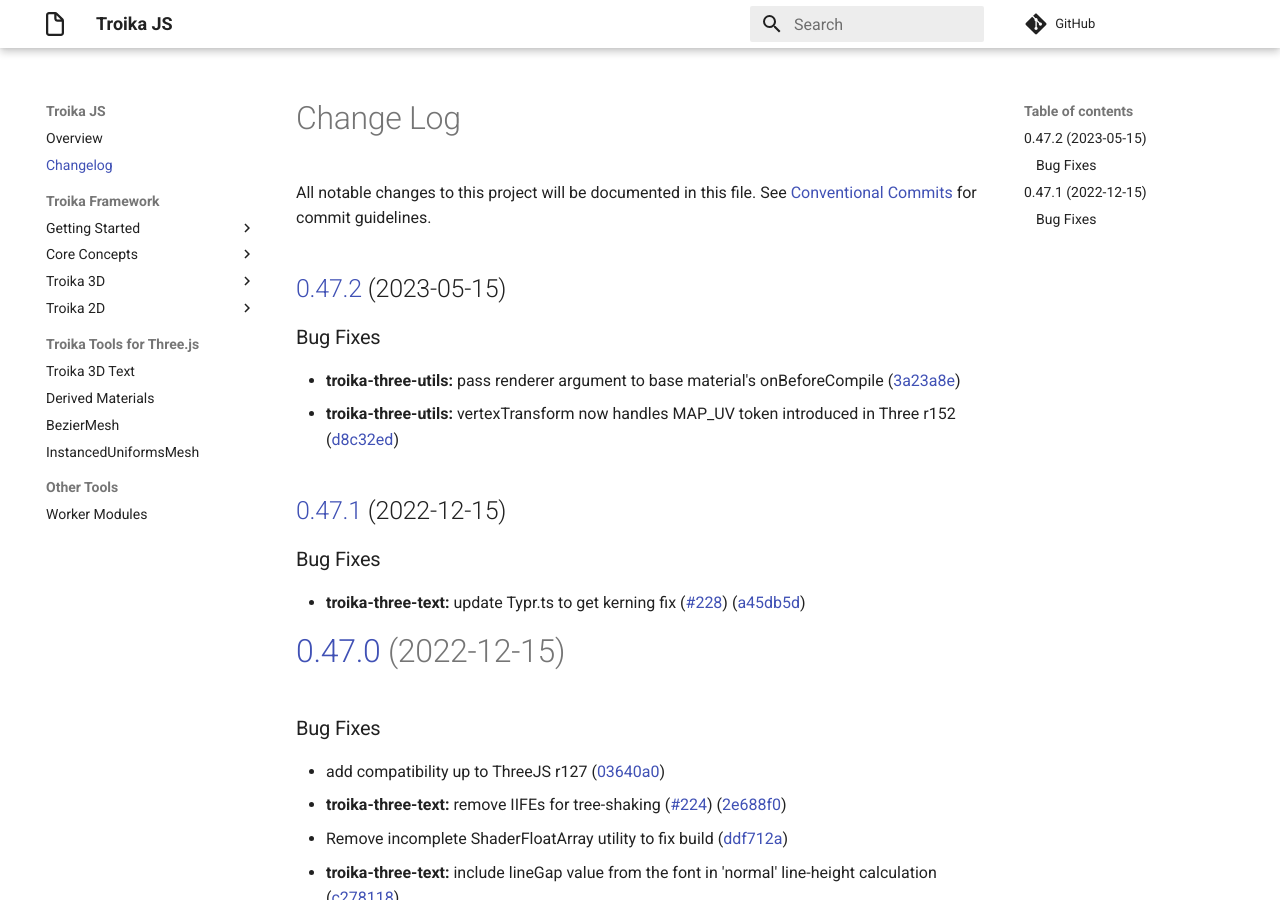
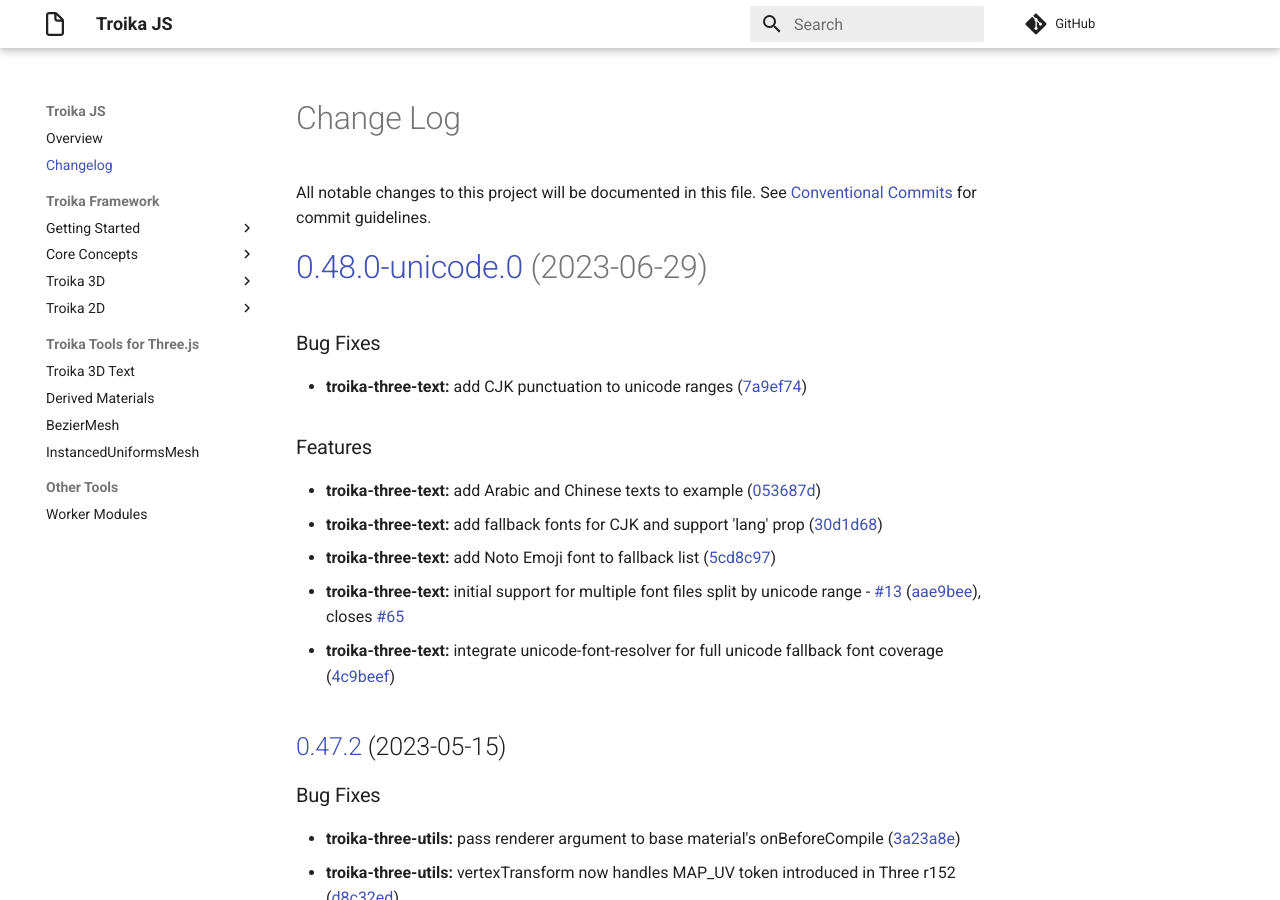
Before and after one commit to protectwise/troika, an MkDocs documentation site: the page built from docs/changelog.md, in a window 1280 px wide and 900 px high. Built offline with MkDocs 1.6.1 and Material for MkDocs 9.7.7, drawn with Linux system fonts in a browser that asks for light colours; comment, search, counter and statistics services are not loaded.

Commit message:
v0.48.0-unicode.0

```diff
--- a/CHANGELOG.md
+++ b/CHANGELOG.md
@@ -2,6 +2,26 @@
 
 All notable changes to this project will be documented in this file.
 See [Conventional Commits](https://conventionalcommits.org) for commit guidelines.
+
+# [0.48.0-unicode.0](https://github.com/protectwise/troika/compare/v0.47.2...v0.48.0-unicode.0) (2023-06-29)
+
+
+### Bug Fixes
+
+* **troika-three-text:** add CJK punctuation to unicode ranges ([7a9ef74](https://github.com/protectwise/troika/commit/7a9ef74630b3a1d1cb777b590364aa9e1de693db))
+
+
+### Features
+
+* **troika-three-text:** add Arabic and Chinese texts to example ([053687d](https://github.com/protectwise/troika/commit/053687dc03437b67c259b7f4c3b1898f52545dd4))
+* **troika-three-text:** add fallback fonts for CJK and support 'lang' prop ([30d1d68](https://github.com/protectwise/troika/commit/30d1d684768ee5da759c86a94caabb79cfe2d6e0))
+* **troika-three-text:** add Noto Emoji font to fallback list ([5cd8c97](https://github.com/protectwise/troika/commit/5cd8c97c4a09f1f57cf6eda0e3eefa15ef0a55b9))
+* **troika-three-text:** initial support for multiple font files split by unicode range - [#13](https://github.com/protectwise/troika/issues/13) ([aae9bee](https://github.com/protectwise/troika/commit/aae9bee6ecff02d9752e46d076257cd406b53db7)), closes [#65](https://github.com/protectwise/troika/issues/65)
+* **troika-three-text:** integrate unicode-font-resolver for full unicode fallback font coverage ([4c9beef](https://github.com/protectwise/troika/commit/4c9beef4372946239e771b97a0cd35e90ab41ad2))
+
+
+
+
 
 ## [0.47.2](https://github.com/protectwise/troika/compare/v0.47.1...v0.47.2) (2023-05-15)
 
--- a/packages/troika-3d-text/CHANGELOG.md
+++ b/packages/troika-3d-text/CHANGELOG.md
@@ -2,6 +2,14 @@
 
 All notable changes to this project will be documented in this file.
 See [Conventional Commits](https://conventionalcommits.org) for commit guidelines.
+
+# [0.48.0-unicode.0](https://github.com/protectwise/troika/compare/v0.47.2...v0.48.0-unicode.0) (2023-06-29)
+
+**Note:** Version bump only for package troika-3d-text
+
+
+
+
 
 ## [0.47.2](https://github.com/protectwise/troika/compare/v0.47.1...v0.47.2) (2023-05-15)
 
--- a/packages/troika-3d-ui/CHANGELOG.md
+++ b/packages/troika-3d-ui/CHANGELOG.md
@@ -2,6 +2,14 @@
 
 All notable changes to this project will be documented in this file.
 See [Conventional Commits](https://conventionalcommits.org) for commit guidelines.
+
+# [0.48.0-unicode.0](https://github.com/protectwise/troika/compare/v0.47.2...v0.48.0-unicode.0) (2023-06-29)
+
+**Note:** Version bump only for package troika-3d-ui
+
+
+
+
 
 ## [0.47.2](https://github.com/protectwise/troika/compare/v0.47.1...v0.47.2) (2023-05-15)
 
--- a/packages/troika-examples/CHANGELOG.md
+++ b/packages/troika-examples/CHANGELOG.md
@@ -2,6 +2,19 @@
 
 All notable changes to this project will be documented in this file.
 See [Conventional Commits](https://conventionalcommits.org) for commit guidelines.
+
+# [0.48.0-unicode.0](https://github.com/protectwise/troika/compare/v0.47.2...v0.48.0-unicode.0) (2023-06-29)
+
+
+### Features
+
+* **troika-three-text:** add Arabic and Chinese texts to example ([053687d](https://github.com/protectwise/troika/commit/053687dc03437b67c259b7f4c3b1898f52545dd4))
+* **troika-three-text:** add Noto Emoji font to fallback list ([5cd8c97](https://github.com/protectwise/troika/commit/5cd8c97c4a09f1f57cf6eda0e3eefa15ef0a55b9))
+* **troika-three-text:** integrate unicode-font-resolver for full unicode fallback font coverage ([4c9beef](https://github.com/protectwise/troika/commit/4c9beef4372946239e771b97a0cd35e90ab41ad2))
+
+
+
+
 
 ## [0.47.2](https://github.com/protectwise/troika/compare/v0.47.1...v0.47.2) (2023-05-15)
 
--- a/packages/troika-flex-layout/CHANGELOG.md
+++ b/packages/troika-flex-layout/CHANGELOG.md
@@ -2,6 +2,17 @@
 
 All notable changes to this project will be documented in this file.
 See [Conventional Commits](https://conventionalcommits.org) for commit guidelines.
+
+# [0.48.0-unicode.0](https://github.com/protectwise/troika/compare/v0.47.2...v0.48.0-unicode.0) (2023-06-29)
+
+
+### Features
+
+* **troika-three-text:** integrate unicode-font-resolver for full unicode fallback font coverage ([4c9beef](https://github.com/protectwise/troika/commit/4c9beef4372946239e771b97a0cd35e90ab41ad2))
+
+
+
+
 
 ## [0.47.2](https://github.com/protectwise/troika/compare/v0.47.1...v0.47.2) (2023-05-15)
 
--- a/packages/troika-three-text/CHANGELOG.md
+++ b/packages/troika-three-text/CHANGELOG.md
@@ -2,6 +2,26 @@
 
 All notable changes to this project will be documented in this file.
 See [Conventional Commits](https://conventionalcommits.org) for commit guidelines.
+
+# [0.48.0-unicode.0](https://github.com/protectwise/troika/compare/v0.47.2...v0.48.0-unicode.0) (2023-06-29)
+
+
+### Bug Fixes
+
+* **troika-three-text:** add CJK punctuation to unicode ranges ([7a9ef74](https://github.com/protectwise/troika/commit/7a9ef74630b3a1d1cb777b590364aa9e1de693db))
+
+
+### Features
+
+* **troika-three-text:** add Arabic and Chinese texts to example ([053687d](https://github.com/protectwise/troika/commit/053687dc03437b67c259b7f4c3b1898f52545dd4))
+* **troika-three-text:** add fallback fonts for CJK and support 'lang' prop ([30d1d68](https://github.com/protectwise/troika/commit/30d1d684768ee5da759c86a94caabb79cfe2d6e0))
+* **troika-three-text:** add Noto Emoji font to fallback list ([5cd8c97](https://github.com/protectwise/troika/commit/5cd8c97c4a09f1f57cf6eda0e3eefa15ef0a55b9))
+* **troika-three-text:** initial support for multiple font files split by unicode range - [#13](https://github.com/protectwise/troika/issues/13) ([aae9bee](https://github.com/protectwise/troika/commit/aae9bee6ecff02d9752e46d076257cd406b53db7)), closes [#65](https://github.com/protectwise/troika/issues/65)
+* **troika-three-text:** integrate unicode-font-resolver for full unicode fallback font coverage ([4c9beef](https://github.com/protectwise/troika/commit/4c9beef4372946239e771b97a0cd35e90ab41ad2))
+
+
+
+
 
 ## [0.47.2](https://github.com/protectwise/troika/compare/v0.47.1...v0.47.2) (2023-05-15)
 
```
Also changed, not shown: lerna.json (+5 -2 lines), 5 other files.
